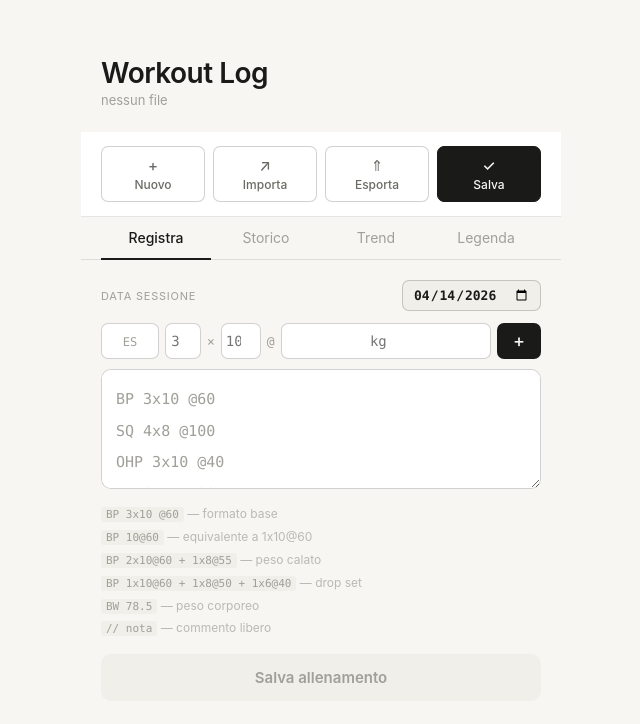
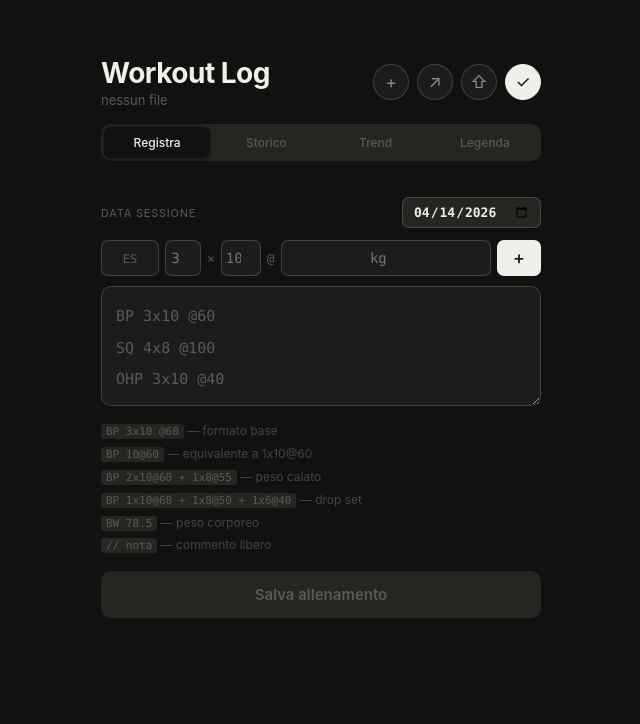
Before and after one commit to piadinas/workout-log, a plain HTML site: page index.html in a window 1280 px wide. Shown: the whole page, without its empty margins (319-959 px from the left). Drawn offline with Linux system fonts and the light colour scheme.

Commit message:
V7 UI: dark B-design con pill tabs e bottoni circolari
- Tema dark fisso (rimosso light mode)
- Tab navigation → segment control a pill
- File actions → 4 bottoni circolari nell'header
- CTA "Salva allenamento" verde
- headerSub mostra filename + conteggio sessioni su una riga

Co-Authored-By: Claude Sonnet 4.6 <noreply@anthropic.com>

```diff
--- a/index.html
+++ b/index.html
@@ -6,54 +6,40 @@
 <meta name="apple-mobile-web-app-capable" content="yes">
 <meta name="apple-mobile-web-app-status-bar-style" content="default">
 <meta name="apple-mobile-web-app-title" content="Workout Log">
-<meta name="theme-color" content="#f7f6f3" media="(prefers-color-scheme: light)">
-<meta name="theme-color" content="#111110" media="(prefers-color-scheme: dark)">
+<meta name="theme-color" content="#111110">
 <link rel="manifest" href="manifest.json">
 <link rel="apple-touch-icon" href="icon.png">
 <title>Workout Log V7</title>
 <style>
   :root {
-    --bg: #f7f6f3; --surface: #ffffff; --surface2: #f0efe9;
-    --border: rgba(0,0,0,0.10); --border2: rgba(0,0,0,0.18);
-    --text: #1a1a18; --text2: #6b6a65; --text3: #a09f99;
-    --green: #1D9E75; --green-bg: #eaf3de;
-    --red: #c0392b; --amber: #BA7517; --amber-bg: #faeeda;
-    --orange: #D85A30; --blue: #185FA5; --purple: #7C3AED; --pink: #C2185B;
+    --bg: #111110; --surface: #1c1c1a; --surface2: #252522;
+    --border: rgba(255,255,255,0.09); --border2: rgba(255,255,255,0.16);
+    --text: #f0efe9; --text2: #8e8d87; --text3: #5a5955;
+    --green: #5DCAA5; --green-bg: #04342c;
+    --red: #e47070; --amber: #EF9F27; --amber-bg: #412402;
+    --orange: #F0997B; --blue: #85B7EB; --purple: #A78BFA; --pink: #F472B6;
     --radius: 10px; --radius-sm: 7px;
     --mono: 'SF Mono', 'Fira Mono', 'Menlo', monospace;
     --sans: -apple-system, 'Helvetica Neue', Arial, sans-serif;
-  }
-  @media (prefers-color-scheme: dark) {
-    :root {
-      --bg: #111110; --surface: #1c1c1a; --surface2: #252522;
-      --border: rgba(255,255,255,0.09); --border2: rgba(255,255,255,0.16);
-      --text: #f0efe9; --text2: #8e8d87; --text3: #5a5955;
-      --green: #5DCAA5; --green-bg: #04342c;
-      --red: #e47070; --amber: #EF9F27; --amber-bg: #412402;
-      --orange: #F0997B; --blue: #85B7EB; --purple: #A78BFA; --pink: #F472B6;
-    }
   }
   * { box-sizing: border-box; margin: 0; padding: 0; -webkit-tap-highlight-color: transparent; }
   html { background: var(--bg); }
   body { font-family: var(--sans); background: var(--bg); color: var(--text); min-height: 100vh; min-height: -webkit-fill-available; }
   .app { max-width: 480px; margin: 0 auto; padding: 0 0 120px; }
 
-  .header { padding: 56px 20px 0; display: flex; justify-content: space-between; align-items: flex-end; margin-bottom: 24px; }
-  .header-title { font-size: 28px; font-weight: 600; letter-spacing: -0.5px; }
+  .header { padding: 56px 20px 16px; display: flex; justify-content: space-between; align-items: center; }
+  .header-title { font-size: 28px; font-weight: 700; letter-spacing: -0.5px; }
   .header-sub { font-size: 13px; color: var(--text3); margin-top: 2px; }
-  .file-status { font-size: 11px; color: var(--text3); text-align: right; line-height: 1.4; max-width: 140px; }
-  .file-status.has-file { color: var(--green); }
+  .file-status { display: none; }
+  .header-actions { display: flex; gap: 8px; align-items: center; }
+  .icon-btn { width: 36px; height: 36px; border-radius: 50%; border: 1px solid var(--border2); background: var(--surface); color: var(--text2); font-size: 17px; line-height: 1; cursor: pointer; display: flex; align-items: center; justify-content: center; transition: background 0.12s, color 0.12s; flex-shrink: 0; font-family: var(--sans); }
+  .icon-btn:active { opacity: 0.7; }
+  .icon-btn.primary { background: var(--text); color: var(--bg); border-color: var(--text); }
+  .file-toolbar { display: none; }
 
-  .tabs { display: flex; border-bottom: 1px solid var(--border); padding: 0 20px; position: sticky; top: 0; background: var(--bg); z-index: 10; }
-  .tab-btn { flex: 1; padding: 12px 0; background: none; border: none; font-family: var(--sans); font-size: 14px; color: var(--text3); cursor: pointer; border-bottom: 2px solid transparent; margin-bottom: -1px; transition: color 0.15s; }
-  .tab-btn.active { color: var(--text); border-bottom-color: var(--text); font-weight: 500; }
-
-  .file-toolbar { display: flex; gap: 8px; padding: 14px 20px; border-bottom: 1px solid var(--border); background: var(--surface); }
-  .file-btn { flex: 1; padding: 9px 8px; font-family: var(--sans); font-size: 12px; font-weight: 500; border: 1px solid var(--border2); border-radius: var(--radius-sm); background: var(--surface); color: var(--text2); cursor: pointer; transition: background 0.12s, color 0.12s; text-align: center; }
-  .file-btn:hover { background: var(--surface2); color: var(--text); }
-  .file-btn.primary { background: var(--text); color: var(--bg); border-color: var(--text); }
-  .file-btn.primary:hover { opacity: 0.85; }
-  .file-btn .icon { display: block; font-size: 15px; margin-bottom: 2px; }
+  .tabs { display: flex; gap: 3px; padding: 3px; margin: 0 20px 16px; background: var(--surface2); border-radius: 10px; position: sticky; top: 8px; z-index: 10; }
+  .tab-btn { flex: 1; padding: 8px 4px; background: none; border: none; border-radius: 7px; font-family: var(--sans); font-size: 12px; font-weight: 500; color: var(--text3); cursor: pointer; transition: background 0.15s, color 0.15s, box-shadow 0.15s; }
+  .tab-btn.active { background: var(--bg); color: var(--text); box-shadow: 0 1px 4px rgba(0,0,0,0.5); }
 
   .tab-content { padding: 20px; }
   .date-label { font-size: 11px; letter-spacing: 0.07em; text-transform: uppercase; color: var(--text3); }
@@ -95,7 +81,7 @@
   .badge-drop { background: var(--amber-bg); color: var(--amber); }
   .badge-mix { background: var(--surface2); color: var(--text3); border: 1px solid var(--border2); }
 
-  .save-btn { width: 100%; margin-top: 14px; padding: 14px; font-family: var(--sans); font-size: 15px; font-weight: 600; border: none; border-radius: var(--radius); cursor: pointer; transition: background 0.2s, color 0.2s; background: var(--text); color: var(--bg); }
+  .save-btn { width: 100%; margin-top: 14px; padding: 14px; font-family: var(--sans); font-size: 15px; font-weight: 600; border: none; border-radius: var(--radius); cursor: pointer; transition: background 0.2s, color 0.2s; background: var(--green); color: #111110; }
   .save-btn:disabled { background: var(--surface2); color: var(--text3); cursor: default; }
   .save-btn.saved { background: var(--green-bg); color: var(--green); }
   .save-btn.danger { background: var(--red); color: #fff; }
@@ -212,14 +198,13 @@
       <div class="header-title">Workout Log</div>
       <div class="header-sub" id="headerSub">nessun file</div>
     </div>
-    <div class="file-status" id="fileStatusBadge"></div>
-  </div>
-
-  <div class="file-toolbar">
-    <button class="file-btn" id="btnNewFile"><span class="icon">+</span>Nuovo</button>
-    <button class="file-btn" id="btnOpenFile"><span class="icon">&#8599;</span>Importa</button>
-    <button class="file-btn" id="btnDownloadFile"><span class="icon">&#8657;</span>Esporta</button>
-    <button class="file-btn primary" id="btnSaveFs"><span class="icon">&#10003;</span>Salva</button>
+    <div class="header-actions">
+      <div class="file-status" id="fileStatusBadge"></div>
+      <button class="icon-btn" id="btnNewFile" title="Nuovo">+</button>
+      <button class="icon-btn" id="btnOpenFile" title="Importa">↗</button>
+      <button class="icon-btn" id="btnDownloadFile" title="Esporta">⇧</button>
+      <button class="icon-btn primary" id="btnSaveFs" title="Salva">✓</button>
+    </div>
   </div>
 
   <div class="tabs" id="tabContainer">
@@ -765,12 +750,13 @@ function renderFileStatus() {
   const sub = document.getElementById('headerSub');
   const badge = document.getElementById('fileStatusBadge');
   if (State.fileName) {
-    sub.textContent = State.fileName; sub.style.color = 'var(--green)';
-    badge.textContent = State.sessions.length+' sessioni'; badge.className = 'file-status has-file';
+    sub.textContent = State.fileName + ' · ' + State.sessions.length + ' sessioni';
+    sub.style.color = 'var(--green)';
   } else {
     sub.textContent = State.sessions.length ? State.sessions.length+' sessioni in memoria' : 'nessun file';
-    sub.style.color = ''; badge.textContent = ''; badge.className = 'file-status';
+    sub.style.color = '';
   }
+  badge.textContent = ''; badge.className = 'file-status';
 }
 
 function refreshAllViews() {
```
